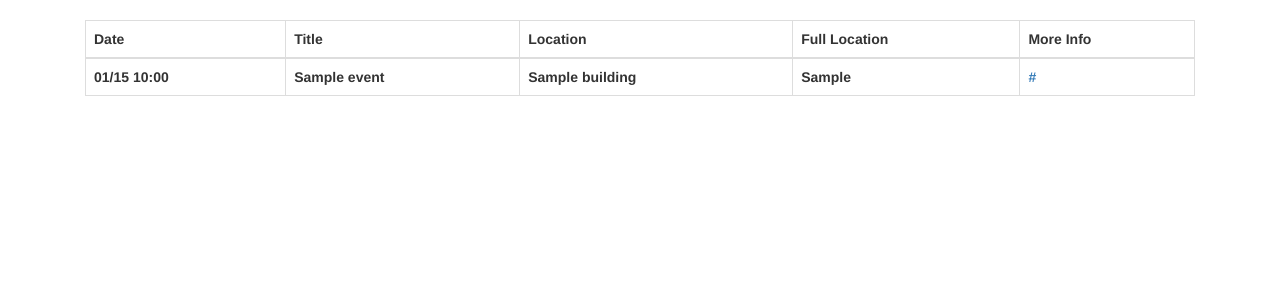
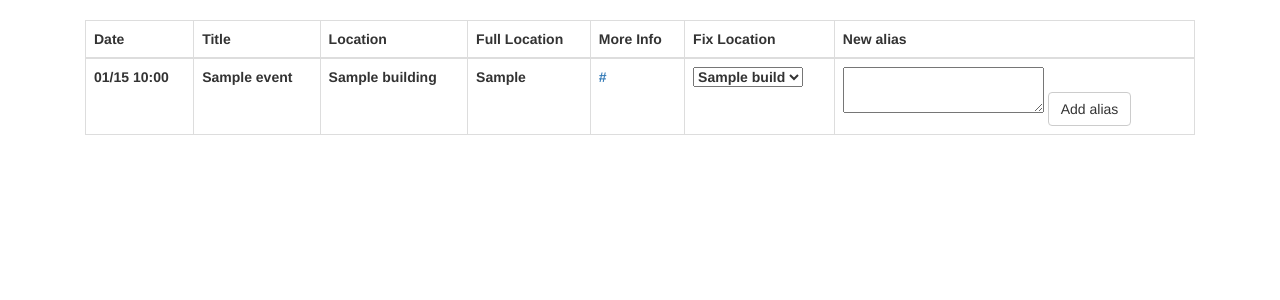
Before and after one commit to CarlTour/CarlTourBackEnd, a Python web app: template CarlTour/carltour/templates/events_table.jinja2 in a window 1280 px wide. Shown: the part 52-352 px from the top of the page. Run offline with Jinja, Linux system fonts and the light colour scheme; the template is opened without the code that fills it: most values are stand-ins (such as "Sample title", 1, 10 or a date in 2020); lists and menus that the app fills with data are empty; some libraries are stand-ins or nearby versions.

Commit message:
Make a nice table of events. Buttons don't do anything yet.

```diff
--- a/CarlTour/carltour/templates/events_table.jinja2
+++ b/CarlTour/carltour/templates/events_table.jinja2
@@ -15,6 +15,8 @@
             <th>Location</th>
             <th>Full Location</th>
             <th>More Info</th>
+            <th>Fix Location</th>
+            <th>New alias</th>
           </tr>
         </thead>
         <tbody>
@@ -27,16 +29,30 @@
               <th></th>
             {% endif %}
 
-            <th>{{ ev['title'] }}</th>
-            <th>{{ ev['building'] }}</th>
-            <th>{{ ev['full_location'] }}</th>
+            <th class="title_cell">{{ ev['title'] }}</th>
+            <th class="building_cell">{{ ev['building'] }}</th>
+            <th class="full_location_cell">{{ ev['full_location'] }}</th>
 
             {% if ev['more_info_url'] %}
-              <th><a href="{{ ev['more_info_url'] }}">{{ ev['more_info_url'] }}</a></th>
+              <th class="more_info_cell"><a href="{{ ev['more_info_url'] }}">{{ ev['more_info_url'] }}</a></th>
             {% else %}
-              <th></th>
+              <th class="more_info_cell"></th>
             {% endif %}
 
+            <th class="new_building_cell">
+              <select>
+                {% for build in buildings %}
+                  <option>{{ build }}</option>
+                {% endfor %}
+              </select>
+            </th>
+
+            <th class="new_alias_cell">
+              <textarea></textarea>
+              <button type="submit" class="btn btn-default new_alias_submit">
+                Add alias
+              </button>
+            </th>
           </tr>
           {% endfor %}
         </tbody>
```
Also changed, not shown: CarlTour/carltour/views.py (+10 -2 lines).
